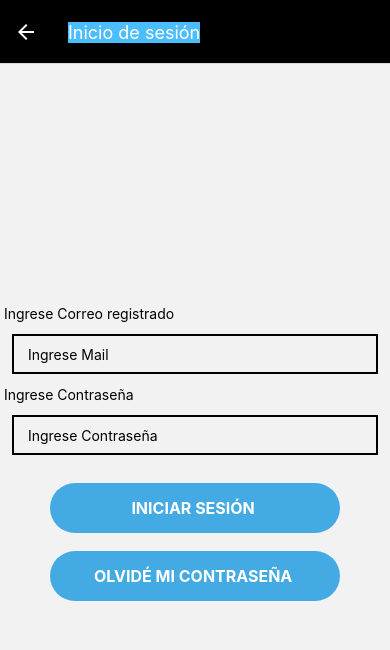
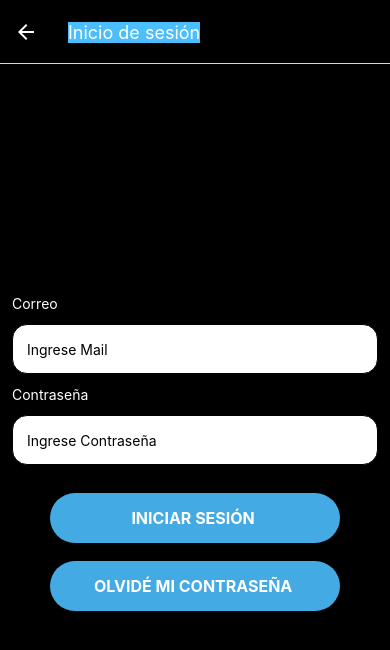
Before and after one commit to ShindouAstrea/fitsi-proyecto-titulo, a React Native app: screen /Login in a window 390 px wide. Shown: the top 650 px of the page. Built offline with nearby package versions, Linux system fonts and the light colour scheme.

Commit message:
Actualizacion de diseño

```diff
--- a/components/Auth/AuthScreen.js
+++ b/components/Auth/AuthScreen.js
@@ -7,9 +7,6 @@ function AuthScreen({navigation}) {
     return (
 
         <View style={styles.container}>
-
-
-          <Separator/>
           <FlatButton
               text="Registrarme"
               onPress={()=> navigation.navigate('Signup')}
@@ -28,13 +25,11 @@ const styles = StyleSheet.create({
     container:{
       flex: 1,
       justifyContent: 'center',
-      marginTop: StatusBar.currentHeight || 0,
+      backgroundColor: 'black'
     },
     separator: {
         marginVertical: 8,
 
       },
-    button:{
-      marginVertical: 10,
-    }
+
   });
--- a/components/Auth/LoginScreen.js
+++ b/components/Auth/LoginScreen.js
@@ -1,11 +1,12 @@
 import  * as React from 'react';
-import {View, Button,Text,TextInput,StyleSheet,StatusBar,} from 'react-native';
+import {View, Label,Text,TextInput,StyleSheet,StatusBar,} from 'react-native';
 //Imports Librerias Firebase
 import {getAuth, signInWithEmailAndPassword,sendPasswordResetEmail} from 'firebase/auth';
 import {firebaseConfig} from '../../database/firebase';
 import { initializeApp } from "firebase/app";
 import { AuthContext } from '../../App';
 import MyModal from '../Modal';
+import FontAwesome from 'react-native-vector-icons/FontAwesome';
 //----------------------------------------------------------------
 import FlatButton from '../Buttom';
 import { set } from 'firebase/database';
@@ -20,11 +21,10 @@ function LoginScreen({navigation}) {
   const [password, setPass] = React.useState(null);
   const [modalVisible, setModalVisible] = React.useState(false);
   const { signIn } = React.useContext(AuthContext);
-
+const Correo = "Correo";
   const iniciarSesion=()=>{
     signInWithEmailAndPassword(auth,mail,password)
     .then((userCredential)=>{
-      console.log("sesion iniciada");
       const user = userCredential.user ;
       signIn({mail,password})
     })
@@ -35,27 +35,27 @@ function LoginScreen({navigation}) {
 
     return (
       <View style={styles.container}>
-        <Text styles={styles.title}> Ingrese Correo registrado</Text>
+          <Text style={{color:'white',marginLeft:12}}>Correo</Text>
           <TextInput
             style={styles.input}
             onChangeText={(text)=>setMail(text)}
             value={mail}
-          placeholder=" Ingrese Mail" />
-        <Text styles={styles.title}> Ingrese Contraseña</Text>
+            placeholder=" Ingrese Mail"
+          />
+          <Text style={{color:'white',marginLeft:12}}>Contraseña</Text>
           <TextInput
+            icon={<FontAwesome name={'envelope'} size={20}/>}
+            iconPosition="Left"
             style={styles.input}
             onChangeText={(text)=>setPass(text)}
             value={password}
             placeholder=" Ingrese Contraseña"
-          secureTextEntry={true}/>
-
+            secureTextEntry={true}
+          />
           <Separator/>
           <FlatButton
             text="Iniciar Sesión "
-              onPress={() => {
-                iniciarSesion();
-              }
-              }
+            onPress={() => {iniciarSesion();}}
           />
           <Separator/>
           <FlatButton
@@ -69,8 +69,8 @@ function LoginScreen({navigation}) {
 export default LoginScreen;
 const styles = StyleSheet.create({
     container:{
-
       flex: 1,
+      backgroundColor:'black',
       justifyContent: 'center',
     },
     separator: {
@@ -78,14 +78,18 @@ const styles = StyleSheet.create({
 
       },
     input: {
-      height: 40,
+      height: 50,
       margin: 12,
-      borderWidth: 2,
+      backgroundColor: 'white',
+
+      borderRadius: 15,
+      borderWidth: 1,
       padding: 10,
     },
     title: {
         fontStyle: 'italic',
         fontSize:30,
         fontWeight: 'bold',
-    }
+    },
+
   });
--- a/components/Auth/SignupScreen.js
+++ b/components/Auth/SignupScreen.js
@@ -49,7 +49,6 @@ function SignupScreen({ navigation }) {
   const guardar = async () =>{
     createUserWithEmailAndPassword(auth,Correo, Password)
     .then((userCredential)=>{
-      console.log("Usuario Creado exitosamente");
       const user= userCredential.user;
       alert("Te has creado existosamente tu cuenta");
       signIn({Correo,Password})
@@ -84,7 +83,7 @@ function SignupScreen({ navigation }) {
         alwaysBounceVertical={false}>
 
 
-        <Text style={styles.title}> Ingrese Nombre</Text>
+        <Text style={{color:'white',marginLeft:12}}>Nombre</Text>
         <TextInput
           style={styles.input}
           onChangeText={(text)=>setnombre(text)}
@@ -96,7 +95,7 @@ function SignupScreen({ navigation }) {
 
 
 
-        <Text style={styles.title}> Ingrese Apellido</Text>
+        <Text style={{color:'white',marginLeft:12}}>Apellido</Text>
         <TextInput
           style={styles.input}
           onChangeText={(text)=>setApellido(text)}
@@ -107,7 +106,7 @@ function SignupScreen({ navigation }) {
           <Separator/>
 
 
-        <Text style={styles.title}> Ingrese Apodo</Text>
+          <Text style={{color:'white',marginLeft:12}}>Apodo</Text>
         <TextInput
           style={styles.input}
           onChangeText={(text)=>setNickname(text)}
@@ -115,7 +114,7 @@ function SignupScreen({ navigation }) {
           placeholder=" Ingrese Apodo" />
 
           <Separator/>
-          <Text style={styles.title}> Ingrese Correo</Text>
+        <Text style={{color:'white',marginLeft:12}}>Correo</Text>
         <TextInput
           style={styles.input}
           onChangeText={(text)=>setCorreo(text)}
@@ -125,7 +124,7 @@ function SignupScreen({ navigation }) {
 
           <Separator/>
 
-        <Text style={styles.title}> Ingrese Contraseña</Text>
+        <Text style={{color:'white',marginLeft:12}}>Contraseña</Text>
         <TextInput
           style={styles.input}
           onChangeText={(text)=>setPassword(text)}
@@ -136,7 +135,7 @@ function SignupScreen({ navigation }) {
           <Separator/>
 
 
-        <Text style={styles.title}>Genero</Text>
+          <Text style={{color:'white',marginLeft:12}}>Género</Text>
         <SelectDropdown
           renderDropdownIcon={isOpened => {
           return <FontAwesome name={isOpened ? 'chevron-up' : 'chevron-down'} color={'#444'} size={18} />;
@@ -146,10 +145,9 @@ function SignupScreen({ navigation }) {
           dropdownIconPosition={'right'}
           dropdownStyle={styles.dropdown1DropdownStyle}
           buttonStyle={styles.dropdown1BtnStyle}
-          defaultButtonText={' Seleccionar genero'}
+          defaultButtonText={' Seleccionar género'}
           data={listado}
           onSelect={(selectedItem) => {
-            console.log(selectedItem);
             setGenero(selectedItem)
           } }
           rowTextForSelection={(item) => {
@@ -160,7 +158,7 @@ function SignupScreen({ navigation }) {
           <Separator/>
 
 
-        <Text style={styles.title}> Ingrese tu Edad</Text>
+          <Text style={{color:'white',marginLeft:12}}>Edad</Text>
         <TextInput
           style={styles.input}
           onChangeText={(text)=>setEdad(text)}
@@ -173,7 +171,7 @@ function SignupScreen({ navigation }) {
 
 
 
-        <Text style={styles.title}> Selecciona Altura</Text>
+          <Text style={{color:'white',marginLeft:12}}>Altura</Text>
         <SelectDropdown
           renderDropdownIcon={isOpened => {
             return <FontAwesome name={isOpened ? 'chevron-up' : 'chevron-down'} color={'#444'} size={18} />;
@@ -186,7 +184,7 @@ function SignupScreen({ navigation }) {
           defaultButtonText={' Seleccionar Altura'}
           data={Alturas}
           onSelect={(selectedItem) => {
-            console.log(selectedItem);
+
             setAltura(selectedItem)
           } }
           rowTextForSelection={(item) => {
@@ -196,7 +194,7 @@ function SignupScreen({ navigation }) {
 
           <Separator/>
 
-        <Text style={styles.title}> Ingrese Peso</Text>
+          <Text style={{color:'white',marginLeft:12}}>Peso en KG</Text>
         <TextInput
           style={styles.input}
           onChangeText={(text)=>setPeso(text)}
@@ -207,7 +205,7 @@ function SignupScreen({ navigation }) {
 
         <Separator/>
 
-        <Text style={styles.title}> Selecciona Tipo de cuerpo</Text>
+        <Text style={{color:'white',marginLeft:12}}>Tipo de cuerpo</Text>
         <SelectDropdown
           renderDropdownIcon={isOpened => {
             return <FontAwesome name={isOpened ? 'chevron-up' : 'chevron-down'} color={'#444'} size={18} />;
@@ -223,12 +221,12 @@ function SignupScreen({ navigation }) {
             return selectedItem;
           } }
           onSelect={(selectedItem) => {
-            console.log(selectedItem);
+
             setCuerpo(selectedItem)
           } } />
           <Separator/>
 
-        <Text style={styles.title}> Selecciona Tipo de Silueta</Text>
+        <Text style={{color:'white'}}>Tipo de Silueta</Text>
         <SelectDropdown
           renderDropdownIcon={isOpened => {
             return <FontAwesome name={isOpened ? 'chevron-up' : 'chevron-down'} color={'#444'} size={18} />;
@@ -241,7 +239,6 @@ function SignupScreen({ navigation }) {
           defaultButtonText={'Seleccionar Silueta'}
           data={Siluetas}
           onSelect={(selectedItem) => {
-            console.log(selectedItem);
             setSilueta(selectedItem)
           } }
           rowTextForSelection={(item) => {
@@ -269,10 +266,13 @@ function SignupScreen({ navigation }) {
  */
 const styles = StyleSheet.create({
   input: {
-    height: 40,
-    width: 300,
+    height: 50,
     margin: 12,
+    backgroundColor: 'white',
+    borderRadius: 15,
     borderWidth: 1,
+    padding: 10,
+    width:300,
   },
   title: {
     textAlign: 'center',
@@ -316,12 +316,14 @@ dropdown1RowTxtStyle: {
   color: '#444',
   textAlign: 'left'
 },
-viewContainer: {flex: 1, width, backgroundColor: '#FFF'},
+viewContainer: {flex: 1, width, backgroundColor: 'black'},
 scrollViewContainer: {
   flexGrow: 1,
   justifyContent: 'space-between',
   alignItems: 'center',
+  backgroundColor: 'black',
   paddingBottom: '20%',
+  paddingTop: '20%',
 },
 });
 
```
Lines whose indentation alone changed are shown as unchanged.
